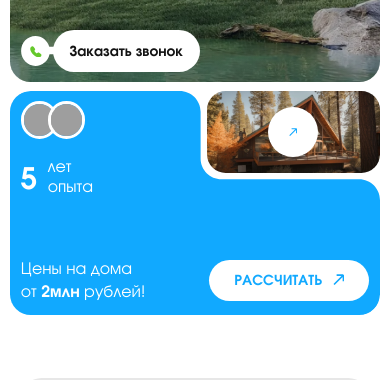
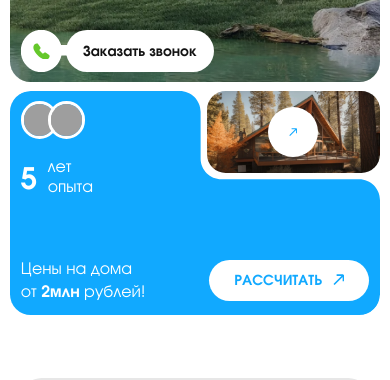
Before and after one commit to Gasay-Liza/A-home, a website built with webpack: page src/index.html in a window 390 px wide. Shown: the part 396-776 px from the top of the page. Built offline with nearby package versions, Linux system fonts and the light colour scheme; grey boxes are pictures that could not be loaded; a web font is replaced by a local one.

Commit message:
Исправлено отображение кнопки со звонком

```diff
--- a/src/styles/base/_buttons.scss
+++ b/src/styles/base/_buttons.scss
@@ -41,10 +41,10 @@
     }
 
     @media (max-width: 48em) {
-        &__call-icon {
-            padding: 2.4rem 0 0 2.4rem;
         width: 9.2rem;
         height: 8rem;
+        background-image: url(../utils/img/btn-call-wrapper-mobile.svg);
+        padding: 2.4rem 0 0 2.4rem;
 
         >svg {
             width: 3.2rem;
@@ -52,7 +52,7 @@
         }
     }
 }
-}
+
 
 .call-frame {
     display: flex;
@@ -99,13 +99,15 @@
     flex-shrink: 0;
     border-radius: 10rem;
     background: $background-color;
-    > svg {
+
+    >svg {
         width: 1.1rem;
         height: 1.2rem;
         stroke-width: 2;
         stroke: $stroke-color;
         transition: transform 0.3s ease;
     }
+
     &:hover {
         svg {
             transform: translate(0.3rem, -0.4rem);
@@ -117,7 +119,8 @@
         padding: 2.4rem 4.8rem;
         flex-shrink: 0;
         border-radius: 20rem;
-          > svg {
+
+        >svg {
             width: 2.2rem;
             height: 3.2rem;
             stroke-width: 1.5;
```
Also changed, not shown: src/utils/img/btn-call-wrapper-mobile.svg (added). Lines whose indentation alone changed are shown as unchanged.
